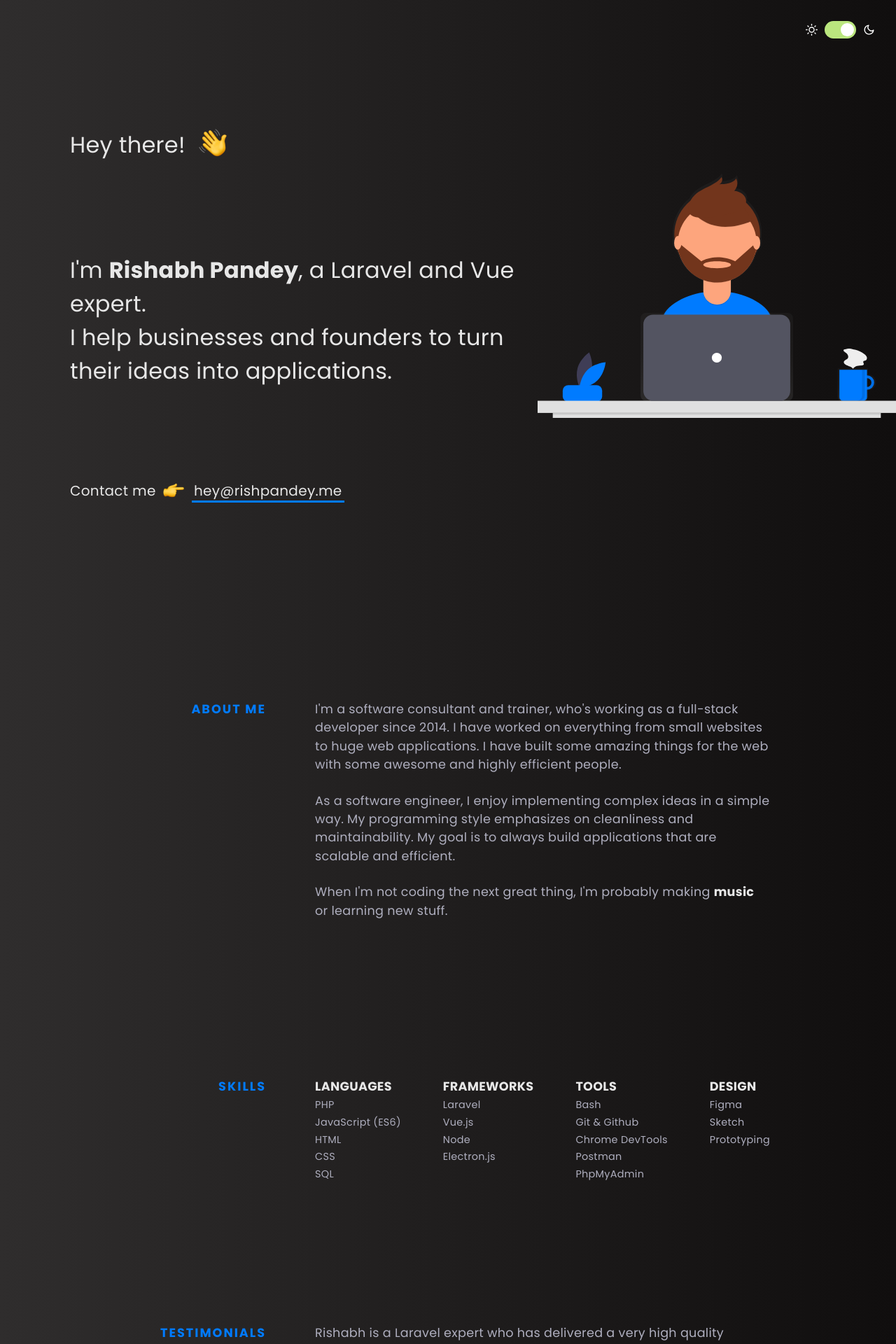
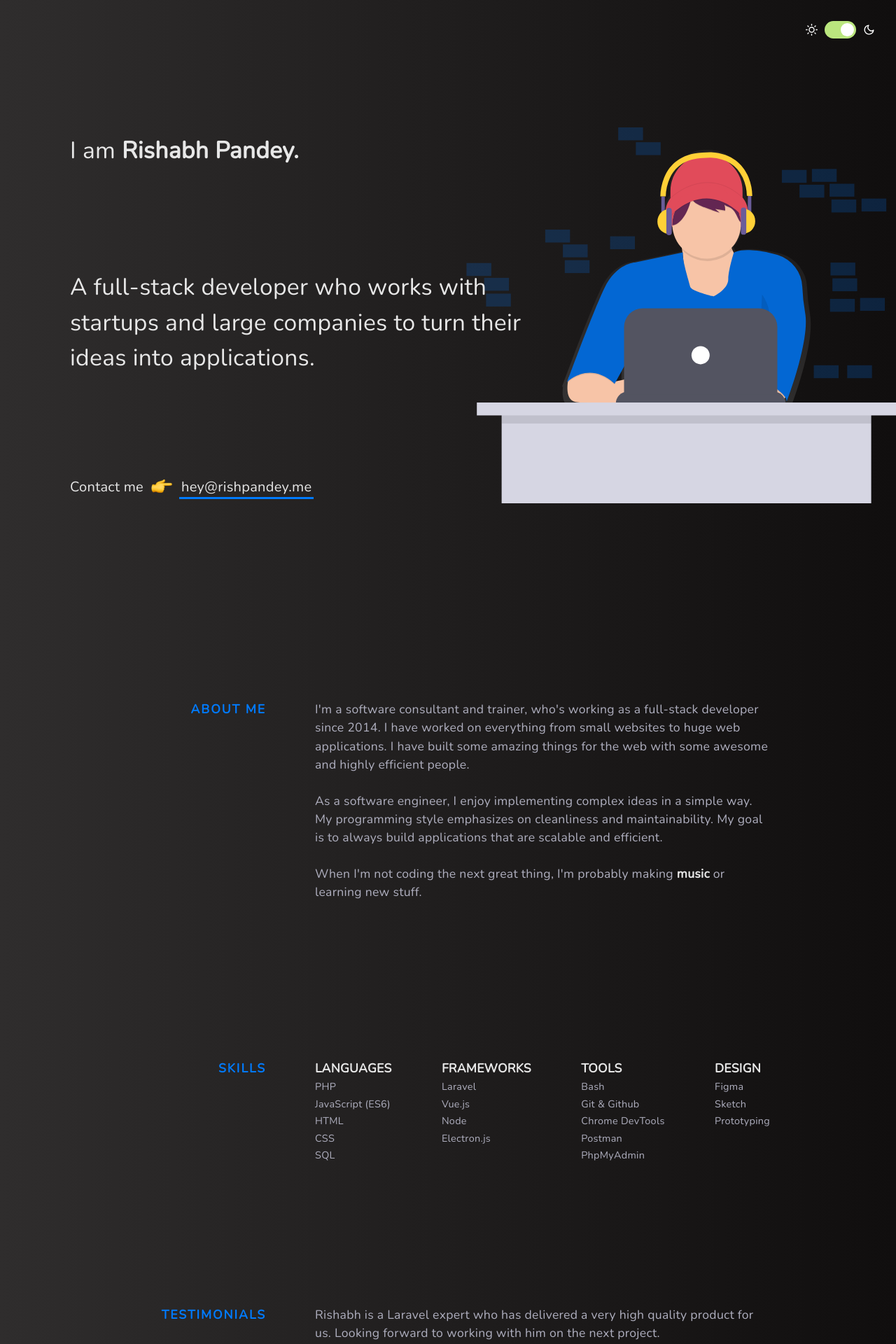
Before and after one commit to imRish/imrish.github.io, a Jekyll site: the page built from index.html, in a window 1280 px wide. Shown: the top 1920 px of the page at 70% size. Built offline with Jekyll 4.4.1, drawn with Linux system fonts in a browser that asks for light colours; nearby versions of some CDN libraries; some of the changed text lies outside the part shown.

Commit message:
Site update

```diff
--- a/_includes/head.html
+++ b/_includes/head.html
@@ -36,7 +36,7 @@
 <meta name="twitter:description" content="{{site.description}}">
 <meta name="twitter:image:src" content="{{site.cover}}">
 <!-- <link href="https://fonts.googleapis.com/css?family=Inconsolata:400,700" rel="stylesheet"> -->
-<link href="https://fonts.googleapis.com/css?family=Poppins:400,700" rel="stylesheet">
-<link href="https://fonts.googleapis.com/css?family=Open+Sans:400,700" rel="stylesheet">
+<link href="https://fonts.googleapis.com/css?family=Rubik&display=swap" rel="stylesheet">
+<link href="https://fonts.googleapis.com/css?family=Nunito&display=swap" rel="stylesheet">
 
 <link rel="stylesheet" href="{{ site.baseurl }}/css/main.css" hreflang="en-us">
--- a/_includes/intro.html
+++ b/_includes/intro.html
@@ -1,11 +1,10 @@
 <header class="intro">
-  <h1 class="intro__hello">Hey there!
-    <span class="emoji wave-hand animated"></span>
+  <h1 class="intro__hello">
+    I am <span class="name">Rishabh Pandey.</span>
   </h1>
 
-  <h2 class="intro__tagline">I'm
-    <span class="name">Rishabh Pandey</span>, a Laravel and Vue expert.<br>
-    I help businesses and founders to turn their ideas into applications.
+  <h2 class="intro__tagline">
+    A full-stack developer who works with startups and large companies to turn their ideas into applications. <br>
   </h2>
 
 
--- a/_scss/partials/_footer.scss
+++ b/_scss/partials/_footer.scss
@@ -13,6 +13,7 @@
     padding: 50px 30px;
   }
   &__copyright {
+    visibility: hidden;
     font-weight: 700;
     width: 200px;
     font-size: 0.9rem;
--- a/_scss/partials/_globals.scss
+++ b/_scss/partials/_globals.scss
@@ -16,8 +16,8 @@ $accent: #ffcc66;
 // Fonts
 $font-stack: 'Source Sans Pro', system, system-ui, -apple-system,
   BlinkMacSystemFont, Roboto, Helvetica, Arial, sans-serif;
-$Apercu: 'Poppins', $font-stack;
-$fontContent: 'Open Sans', $font-stack;
+$Apercu: 'Nunito', $font-stack;
+$fontContent: '', $font-stack;
 // Media queries
 $fifteen-inch: 1440px;
 $thirteen-inch: 1280px;
```
Also changed, not shown: _scss/partials/_intro.scss (+7 -7 lines), css/main.css, img/illustrations/designer.svg, img/illustrations/designer1.svg (added).
